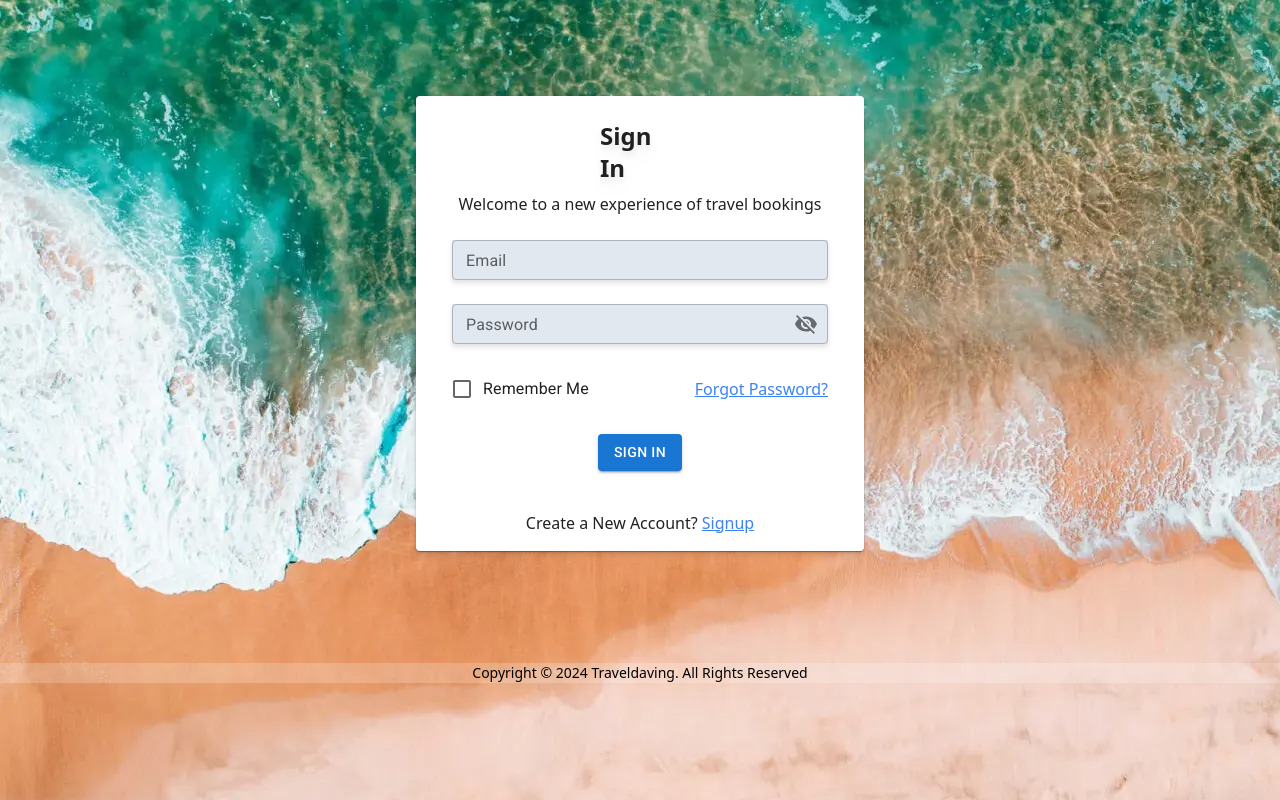
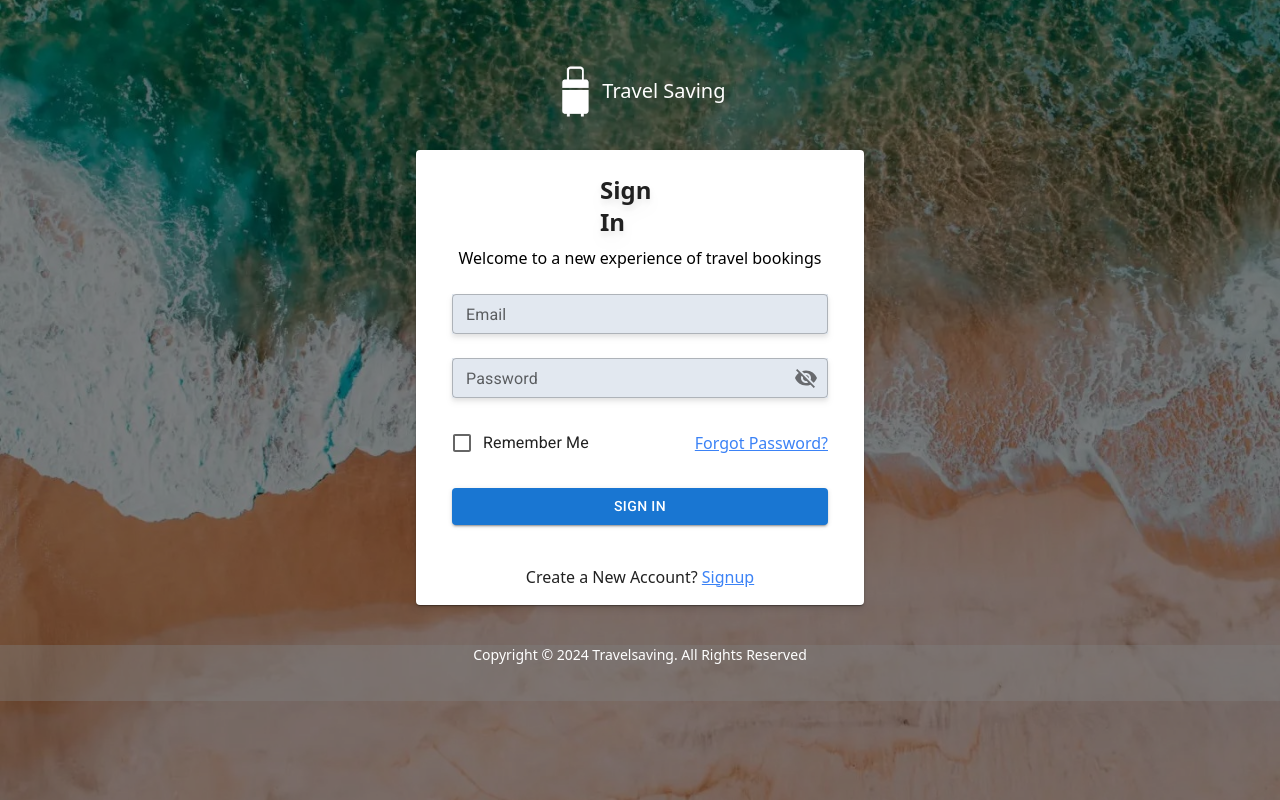
Before and after one commit to ruthhegade15/Signin, a React (Vite) app: page / in a window 1280 px wide. Built offline with nearby package versions, Linux system fonts and the light colour scheme.

Commit message:
sigin Page

```diff
--- a/src/Components/Login.css
+++ b/src/Components/Login.css
@@ -1,7 +1,39 @@
-body{
+body {
+    position: relative;
     background-image: url(../assets/bgimage.jpg);
-   /* opacity: 0.20;
-   z-index: 10 */
-   object-fit: fill;
-   height: fit-content;
+    background-size: cover;
+    background-position: center;
+    height: 100vh;
+    margin: 0;
+    overflow: hidden;
 }
+
+body::before {
+    content: '';
+    position: absolute;
+    top: 0;
+    left: 0;
+    right: 0;
+    bottom: 0;
+    background-color: rgba(0, 0, 0, 0.5);
+    z-index: 1;
+}
+
+
+.container {
+    position: relative;
+    z-index: 2;
+    max-width: 1200px;
+    margin: 0 auto;
+    padding: 20px;
+}
+
+@media (max-width: 768px) {
+    body {
+        padding: 10px;
+    }
+
+    .container {
+        padding: 10px;
+    }
+}
--- a/src/Components/Login.jsx
+++ b/src/Components/Login.jsx
@@ -1,6 +1,7 @@
 import React, { useState } from 'react';
 import { useForm } from 'react-hook-form';
 import './Login.css';
+import logo1 from "../assets/logo1.png"
 import { Card, Button, TextField, FormControl, InputLabel, OutlinedInput, InputAdornment, IconButton, Checkbox, FormControlLabel } from '@mui/material';
 import Visibility from '@mui/icons-material/Visibility';
 import VisibilityOff from '@mui/icons-material/VisibilityOff';
@@ -36,13 +37,19 @@ function Login() {
 
   return (
     <>
-      <div className="h-fit object-contain bg-center flex flex-col justify-center items-center mx-5 md:mx-20">
-        <div className="w-full max-w-md m-auto flex items-center flex-col">
-          <Card className='rounded-lg shadow drop-shadow-md flex items-center flex-col p-4 w-full bg-white mt-24'>
+        <div className="h-fit object-contain bg-center flex flex-col justify-center items-center mx-5 md:mx-20 relative z-5">
+
+            <div className="w-full max-w-md m-auto flex items-center flex-col ">
+              {/* logo */}
+            <div className=' text-white z-10 relative flex items-center justify-center gap-2 top-16'>
+           <img src={logo1} alt="" className='md:w-[10%] w-[5%]'/> <span className='text-xl font-medium '>Travel Saving</span>
+           </div>
+                <Card className='rounded-lg shadow drop-shadow-md flex items-center flex-col p-4 w-3/4 md:w-full bg-white mt-24 z-10'>
                     <div className='w-24 overflow-hidden drop-shadow-lg p-2 flex flex-col justify-center mx-auto'>
+
                         <h1 className='mx-auto font-bold text-2xl'>Sign In</h1>
                     </div>
-            <h5 className='font-medium text-center text-sm md:text-base'>Welcome to a new experience of travel bookings</h5>
+                    <h5 className='font-medium text-center text-sm md:text-base text-black'>Welcome to a new experience of travel bookings</h5>
                     <br />
                     <form onSubmit={handleSubmit(onSubmit)} className='w-full md:px-5 px-2 bg-white'>
                         <TextField
@@ -94,8 +101,8 @@ function Login() {
                             <a href="/forgot-password" className='text-blue-500 underline text-sm md:text-base'>Forgot Password?</a>
                         </div>
                         <br />
-              <div className='flex justify-center cursor-pointer'>
-                <Button type='submit' variant="contained" color="primary">
+                        <div className='flex justify-center cursor-pointer '>
+                            <Button type='submit' variant="contained" color="primary" sx={{width:'100%'}}>
                                 Sign In
                             </Button>
                         </div>
@@ -105,13 +112,14 @@ function Login() {
                 </Card>
             </div>
         </div>
-      <div className="relative w-full mt-28">
-        <div className="bg-white opacity-20 z-0 absolute inset-0"></div>
-        <span className="z-10 relative text-center text-xs md:text-sm text-black flex justify-center font-medium">Copyright © 2024 Traveldaving. All Rights Reserved</span>
+        <div className=" w-full mt-10 relative z-5 h-14">
+            <div className="bg-white opacity-40 absolute inset-0"></div>
+            <span className="z-10 relative text-center text-xs md:text-sm text-white flex justify-center font-medium">Copyright © 2024 Travelsaving. All Rights Reserved</span>
         </div>
         <ToastContainer />
     </>
 );
+
 }
 
 export default Login;
```
Also changed, not shown: src/assets/logo1.png (added). Lines whose indentation alone changed are shown as unchanged.
